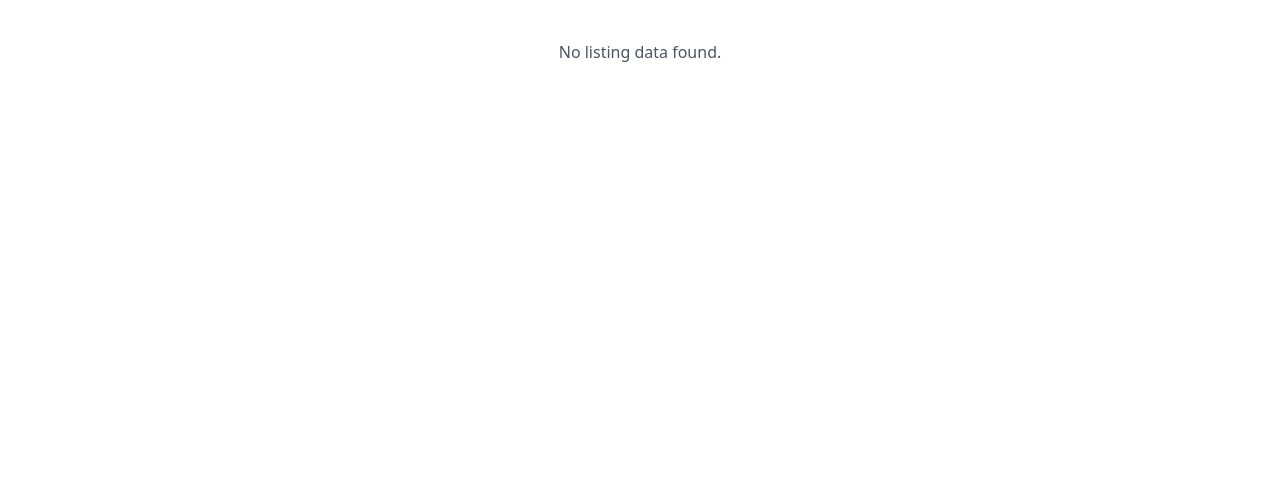
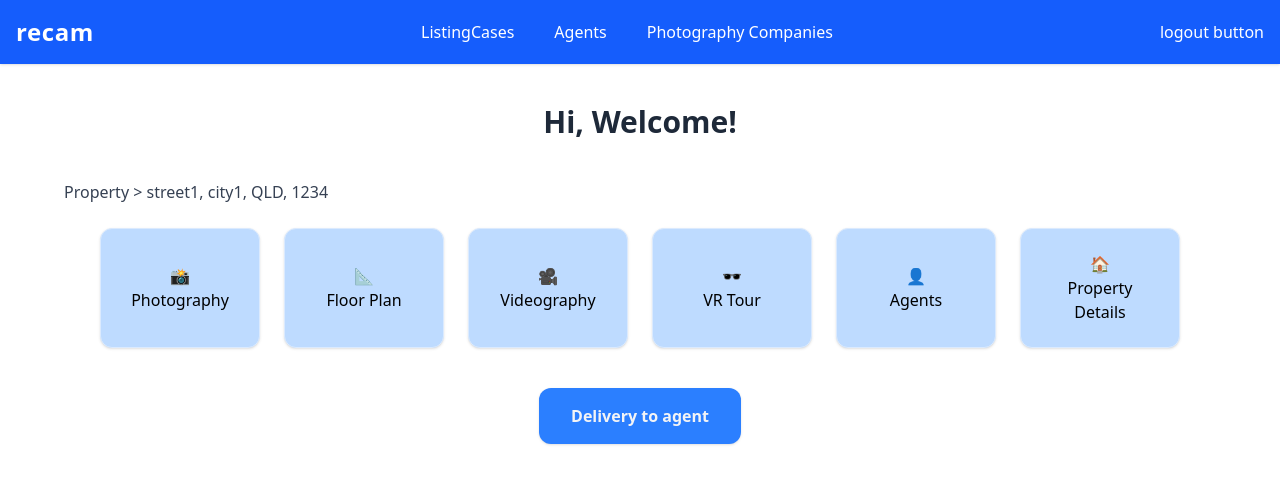
Before and after one commit to Amy-yanqing/Recam-Frontend-10, a React (Vite) app in the folder recam-frontend/: page /edit-listing/1 in a window 1280 px wide. Shown: the top 484 px of the page. Built offline with nearby package versions, Linux system fonts and the light colour scheme; no server answers.

Commit message:
Add rerender function for listing cases after modification

```diff
--- a/recam-frontend/package.json
+++ b/recam-frontend/package.json
@@ -14,6 +14,7 @@
     "axios": "^1.12.2",
     "react": "^19.1.1",
     "react-dom": "^19.1.1",
+    "react-hot-toast": "^2.6.0",
     "react-router-dom": "^7.9.4",
     "tailwindcss": "^4.1.16"
   },
--- a/recam-frontend/src/App.jsx
+++ b/recam-frontend/src/App.jsx
@@ -5,20 +5,22 @@ import ListingCasesPage from "./pages/ListingCasePage";
 import EditListingCasePage from "./pages/EditListingCasePage";
 import AgentsPage from "./pages/AgentsPage";
 import PhotographyCompanyPage from "./pages/photographyCompanyPage";
+import { Toaster } from 'react-hot-toast';
 
 
 function App() {
   return (
-    <Routes>
-      <Route path="/" element={<LoginPage />} />
-      <Route path="/dashboard" element={<Dashboard />} />
-      <Route path="/listing-cases" element={<ListingCasesPage/>}/>
-      <Route path="/all-agents" element={<AgentsPage/>}/>
-      <Route path="/all-companies" element={<PhotographyCompanyPage/>}/>
-      <Route path="/edit-listing/:id" element={<EditListingCasePage/>}/>
-
-    </Routes>
-
+    <>
+      <Toaster position="top-center" reverseOrder={false} />
+      <Routes>
+        <Route path="/" element={<LoginPage />} />
+        <Route path="/dashboard" element={<Dashboard />} />
+        <Route path="/listing-cases" element={<ListingCasesPage />} />
+        <Route path="/all-agents" element={<AgentsPage />} />
+        <Route path="/all-companies" element={<PhotographyCompanyPage />} />
+        <Route path="/edit-listing/:id" element={<EditListingCasePage />} />
+      </Routes>
+    </>
   );
 
 }
--- a/recam-frontend/src/components/CreatePropertyModal.jsx
+++ b/recam-frontend/src/components/CreatePropertyModal.jsx
@@ -1,7 +1,7 @@
 import { useState } from "react";
 import { createListing } from "../apis/listingcases.api";
 
-export default function CreatePropertyModal({ onClose }) {
+export default function CreatePropertyModal({ onClose,onCreated }) {
     // Define form data that matches backend DTO fields
     const [form, setForm] = useState({
         title: "",
@@ -50,6 +50,7 @@ export default function CreatePropertyModal({ onClose }) {
 
             await createListing(dataToSend);
             alert("Property created successfully!");
+            onCreated();
             onClose(); // Close modal after success
             window.location.reload(); // Temporary solution to refresh table
         } catch (err) {
--- a/recam-frontend/src/pages/EditListingCasePage.jsx
+++ b/recam-frontend/src/pages/EditListingCasePage.jsx
@@ -1,95 +1,86 @@
+import { Link, useParams } from "react-router-dom";
 import { useEffect, useState } from "react";
-import { useParams } from "react-router-dom";
+import ModuleCard from "../ui/ModuleCard";
 import { getListingById, updateListing } from "../apis/listingcases.api";
+import{ toast } from 'react-hot-toast';
+
+
+
 
 export default function EditListingCasePage() {
   const { id } = useParams();
-  const [listing, setListing] = useState(null);
+  const [listing, setListing] = useState({ street: "street1", city: "city1", state: "QLD", postcode: "1234" });
   const [loading, setLoading] = useState(true);
 
-  // ✅ Fetch listing details by ID
+  //Fetch listing details by ID
   useEffect(() => {
     const fetchListing = async () => {
       try {
         const res = await getListingById(id);
         setListing(res.data);
+
       } catch (err) {
-        console.error("Error fetching listing:", err);
+        console.log("Error fetching listing:", err)
       } finally {
-        setLoading(false);
+        setLoading(false)
       }
-    };
+    }
     fetchListing();
-  }, [id]);
+  }, [id])
 
-  // ✅ Example logic for "Deliver to Agent" button
  const handleDeliver = async () => {
   try {
-      await updateListing(id, { ...listing, listcaseStatus: 3 }); // 3 = Delivered
-      alert("✅ Delivered to agent successfully!");
+    await updateListing(id, { ...listing, listcaseStatus: 3 });
+    toast.success("Delivered to agent successfully!");
   } catch (err) {
     console.error("Error delivering listing:", err);
-      alert("❌ Failed to deliver listing.");
+    toast.error("Failed to deliver listing.");
   }
 };
 
-  if (loading) return <div className="text-center mt-10">Loading...</div>;
+  if (loading) return <div className="text-center mt-10">Loading...</div>
   if (!listing) return <div className="text-center mt-10 text-gray-600">No listing data found.</div>;
 
   return (
     <div className="min-h-screen bg-white flex flex-col">
-      {/* Header */}
-      <header className="bg-blue-600 text-white flex justify-between items-center px-10 py-3 shadow">
-        <div className="text-xl font-bold tracking-wide">recam</div>
-        <nav className="flex space-x-8 text-sm">
-          <a href="/listing-cases" className="hover:underline">Listing Cases</a>
-          <a href="/all-agents" className="hover:underline">Agents</a>
+      {/*Header*/}
+      <header className="bg-blue-600 text-white flex justify-between items-center px-4 py-4 shadow">
+        <div className="text-2xl font-bold tracking-wide">recam</div>
+        <nav className="flex space-x-10 text-md">
+          <Link to="/listing-cases" className="hover:underline">ListingCases</Link>
+          <Link to="/all-agents" className="hover:underline">Agents</Link>
+          <Link to="/all-companies" className="hover:underline">Photography Companies</Link>
         </nav>
+        <button>logout button</button>
       </header>
 
       {/* Main Section */}
       <main className="flex flex-col items-center px-10 py-10">
-        <h1 className="text-3xl font-semibold mb-6 text-gray-800">Hi, Welcome!</h1>
 
-        {/* Breadcrumb path */}
-        <p className="text-gray-700 mb-8">
-          Property ›{" "}
-          <span className="text-blue-600 font-medium">
+        <h1 className="text-3xl font-semibold mb-10 text-gray-800">Hi, Welcome!</h1>
+        {/*Breadcrumb path*/}
+        <div className="max-w-6xl w-full">
+          <p className="text-gray-700 text-md mb-2">
+            Property &gt;{" "}
+            <span>
               {listing.street}, {listing.city}, {listing.state}, {listing.postcode}
             </span>
           </p>
-
-        {/* Module grid section */}
-        <div className="grid grid-cols-2 sm:grid-cols-3 md:grid-cols-6 gap-6 mb-10">
+        </div>
+        <section className="grid grid-cols-2 sm:grid-cols-3 md:grid-cols-6 gap-6 mb-10">
           <ModuleCard title="Photography" icon="📸" />
           <ModuleCard title="Floor Plan" icon="📐" />
           <ModuleCard title="Videography" icon="🎥" />
           <ModuleCard title="VR Tour" icon="🕶️" />
           <ModuleCard title="Agents" icon="👤" />
           <ModuleCard title="Property Details" icon="🏠" />
-        </div>
+        </section>
 
-        {/* Deliver button */}
-        <button
-          onClick={handleDeliver}
-          className="bg-blue-600 text-white px-6 py-2 rounded hover:bg-blue-700 transition font-medium"
-        >
-          Deliver to Agent
+        <button onClick={handleDeliver} className="bg-blue-500 text-gray-100 px-8 py-4
+            rounded-xl font-semibold hover:bg-blue-600 transition shadow">Delivery to agent
         </button>
+
       </main>
-    </div>
-  );
+    </div>)
+
 }
-
-// Reusable module card component
-function ModuleCard({ title, icon }) {
-  return (
-    <div
-      className="flex flex-col justify-center items-center border-2 border-dashed rounded-xl p-6
-                 hover:bg-gray-50 transition shadow-sm cursor-pointer w-32 h-28"
-    >
-      <div className="text-3xl mb-2">{icon}</div>
-      <div className="font-medium text-gray-700 text-center text-sm">{title}</div>
-    </div>
-  );
-}
--- a/recam-frontend/src/pages/ListingCasePage.jsx
+++ b/recam-frontend/src/pages/ListingCasePage.jsx
@@ -44,8 +44,6 @@ export default function ListingCasePage() {
   const navigate = useNavigate();
 
 
-  useEffect(() => {
-
   const fetchData = async () => {
     try {
       const res = await getAllListings();
@@ -57,6 +55,8 @@ export default function ListingCasePage() {
       setLoading(false);
     }
   };
+
+  useEffect(() => {
     fetchData();
   }, [])
 
@@ -66,10 +66,13 @@ export default function ListingCasePage() {
     navigate(`/edit-listing/${id}`)
   }
 
-  function handleDelete(id) {
-    const confirmDelete = window.confirm("Are you sure you want to delete this listing?")
-    if (confirmDelete) {
-      deleteListingById(id);
+  async function handleDelete(id) {
+    if (!window.confirm("Are you sure you want to delete this listing?")) return;
+    try {
+      await deleteListingById(id);
+      await fetchData();
+    } catch {
+      console.error("Failed to delete listing");
     }
   }
 
@@ -208,7 +211,10 @@ export default function ListingCasePage() {
         </main>
 
       </div>
-      {showModal && <CreatePropertyModal onClose={() => setShowModal(false)} />}
+      {showModal && <CreatePropertyModal
+        onClose={() => setShowModal(false)}
+        onCreated={fetchData}
+      />}
 
     </>
 
--- /dev/null
+++ b/recam-frontend/src/ui/ModuleCard.jsx
@@ -0,0 +1,12 @@
+export default function ModuleCard({ title, icon }) {
+
+    return (
+        <div
+            className="flex flex-col justify-center items-center
+      hover:bg-blue-400 transition shadow-sm cursor-pointer mt-4 w-40 h-30 border border-blue-100 bg-blue-200 border-opacity-40 rounded-xl p-6 ">
+            <div>{icon}</div>
+            <div className="font-md text-center">{title}</div>
+        </div>
+    )
+
+}
```
Also changed, not shown: 1 other file (tests, documents, lock files or other folders). Lines whose indentation alone changed are shown as unchanged.
